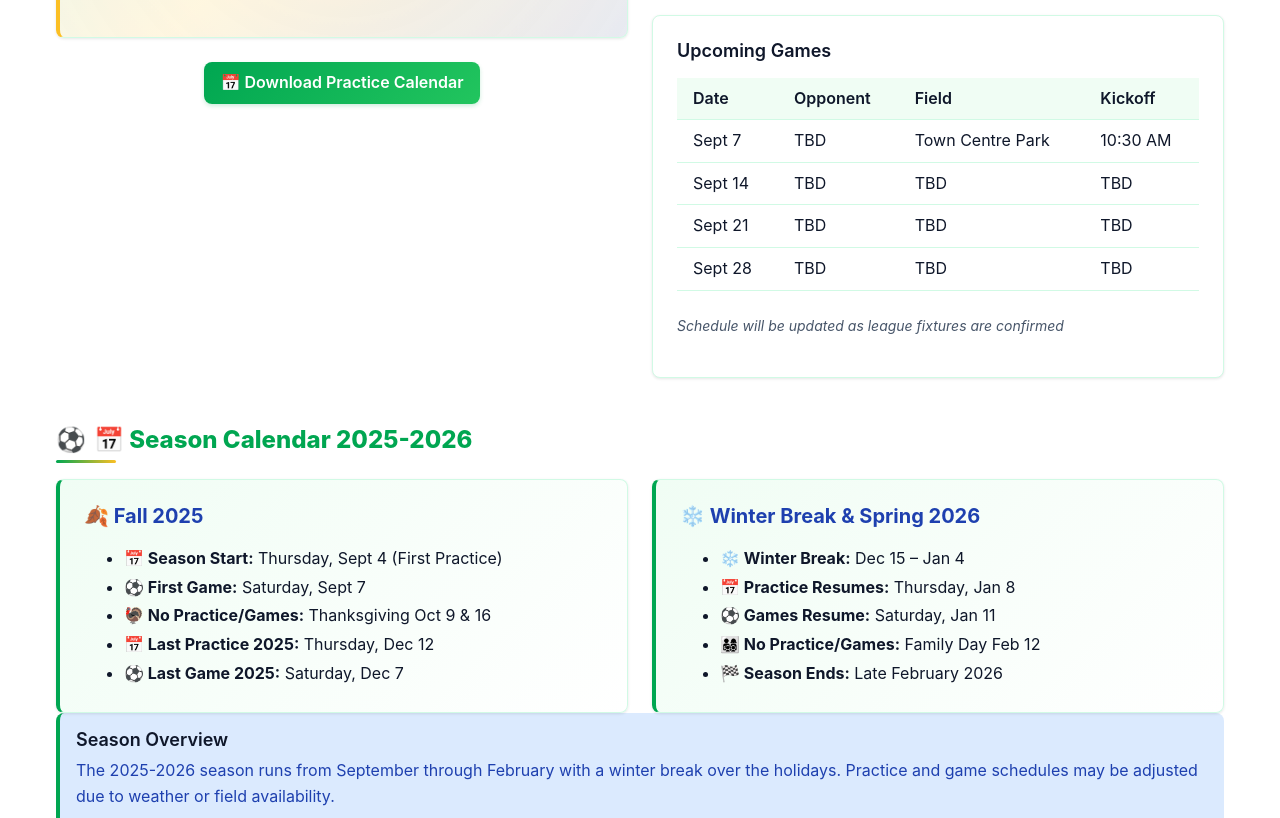
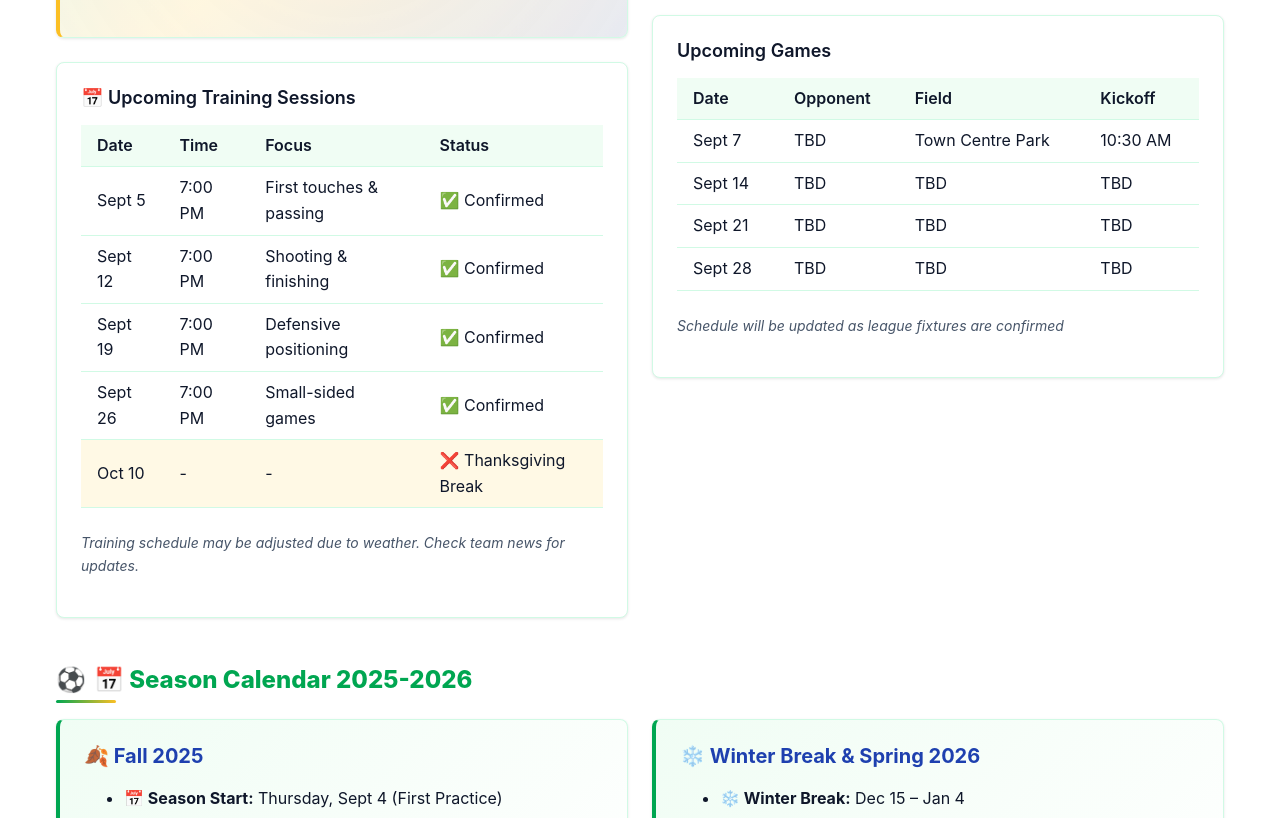
Before and after one commit to nagyelshal/QPR_web, an Astro site: page /QPR_web/schedule in a window 1280 px wide. Shown: the part 605-1423 px from the top of the page. Built offline with nearby package versions, Linux system fonts and the light colour scheme; Astro itself is replaced by a stand-in of ours.

Commit message:
Remove download button from schedule page, add upcoming training sessions table with dates and focus areas

```diff
--- a/src/pages/schedule.astro
+++ b/src/pages/schedule.astro
@@ -31,10 +31,56 @@ const config = await import('../../data/config.json');
           </Notice>
         </div>
 
-        <div style="margin-top: var(--spacing-lg); text-align: center;">
-          <a href={`${base}qpr_practice_calendar.ics`} class="btn" download>
-            📅 Download Practice Calendar
-          </a>
+        <!-- Upcoming Training Dates -->
+        <div class="card" style="margin-top: var(--spacing-lg);">
+          <h4>📅 Upcoming Training Sessions</h4>
+          <div class="table-responsive">
+            <table class="table">
+              <thead>
+                <tr>
+                  <th>Date</th>
+                  <th>Time</th>
+                  <th>Focus</th>
+                  <th>Status</th>
+                </tr>
+              </thead>
+              <tbody>
+                <tr>
+                  <td>Sept 5</td>
+                  <td>7:00 PM</td>
+                  <td>First touches & passing</td>
+                  <td>✅ Confirmed</td>
+                </tr>
+                <tr>
+                  <td>Sept 12</td>
+                  <td>7:00 PM</td>
+                  <td>Shooting & finishing</td>
+                  <td>✅ Confirmed</td>
+                </tr>
+                <tr>
+                  <td>Sept 19</td>
+                  <td>7:00 PM</td>
+                  <td>Defensive positioning</td>
+                  <td>✅ Confirmed</td>
+                </tr>
+                <tr>
+                  <td>Sept 26</td>
+                  <td>7:00 PM</td>
+                  <td>Small-sided games</td>
+                  <td>✅ Confirmed</td>
+                </tr>
+                <tr style="background-color: rgba(255, 193, 7, 0.1);">
+                  <td>Oct 10</td>
+                  <td>-</td>
+                  <td>-</td>
+                  <td>❌ Thanksgiving Break</td>
+                </tr>
+              </tbody>
+            </table>
+          </div>
+          <p style="color: var(--color-text-light); font-size: var(--font-size-sm); margin-top: var(--spacing-md);">
+            <em>Training schedule may be adjusted due to weather. Check team news for updates.</em>
+          </p>
         </div>
       </div>
 
```
